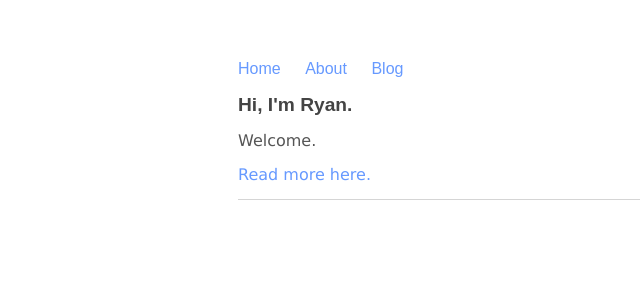
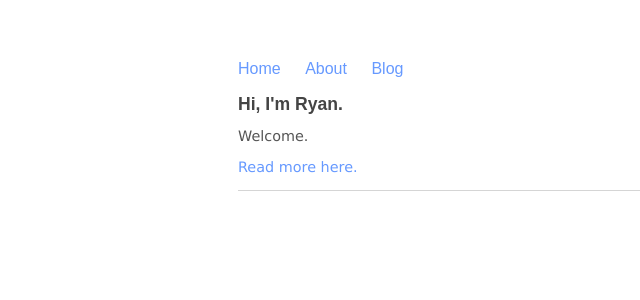
Before and after one commit to momentaryanblog/momentaryanblog.github.io, a Jekyll site: the page built from index.html, in a window 1280 px wide. Shown: the top 300 px of the page, without its empty margins (82-722 px from the left). Built offline with Jekyll 4.4.1, drawn with Linux system fonts in a browser that asks for light colours.

Commit message:
Update main.css

```diff
--- a/css/main.css
+++ b/css/main.css
@@ -20,7 +20,7 @@ a:hover {
     text-decoration: underline;
 }
 h1 {
-    font-size: 1.2em;
+    font-size: 1.1em;
     font-family:'Arial', 'Sans-Serif';
     color: #444444;
     font-weight: bold;
@@ -32,7 +32,7 @@ h2 {
     font-weight: bold;
 }
 p {
-    font-size: 1em;
+    font-size: 0.9em;
     font-family:'Verdana', 'Arial';
     line-height: 1.1em;
     color: #555555;
@@ -45,8 +45,11 @@ footer {
 ul.posts {
     margin: 20px auto 40px;
     font-size: 1em;
+    line-height: 1.1em;
+    font-family:'Verdana', 'Arial';
 }
 
 ul.posts li {
     list-style: none;
+    font-family:'Verdana', 'Arial';
 }
```
